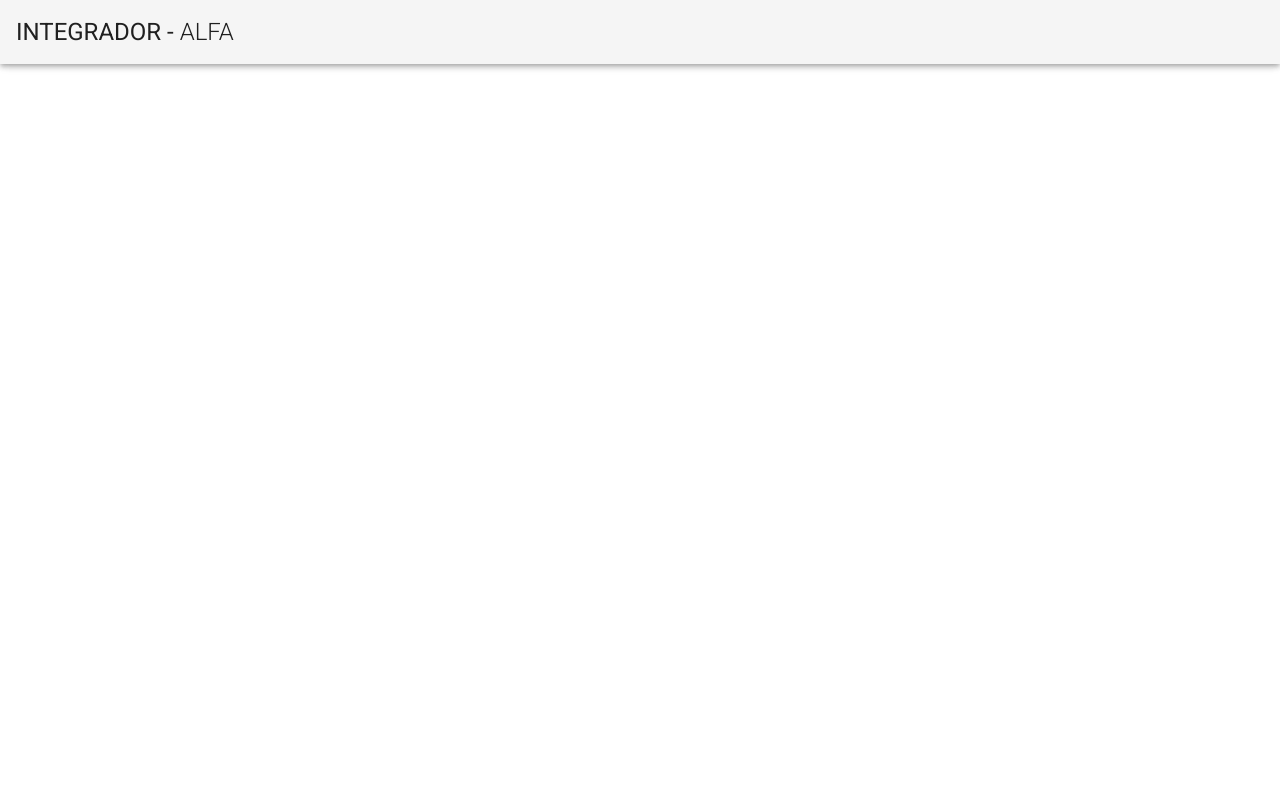
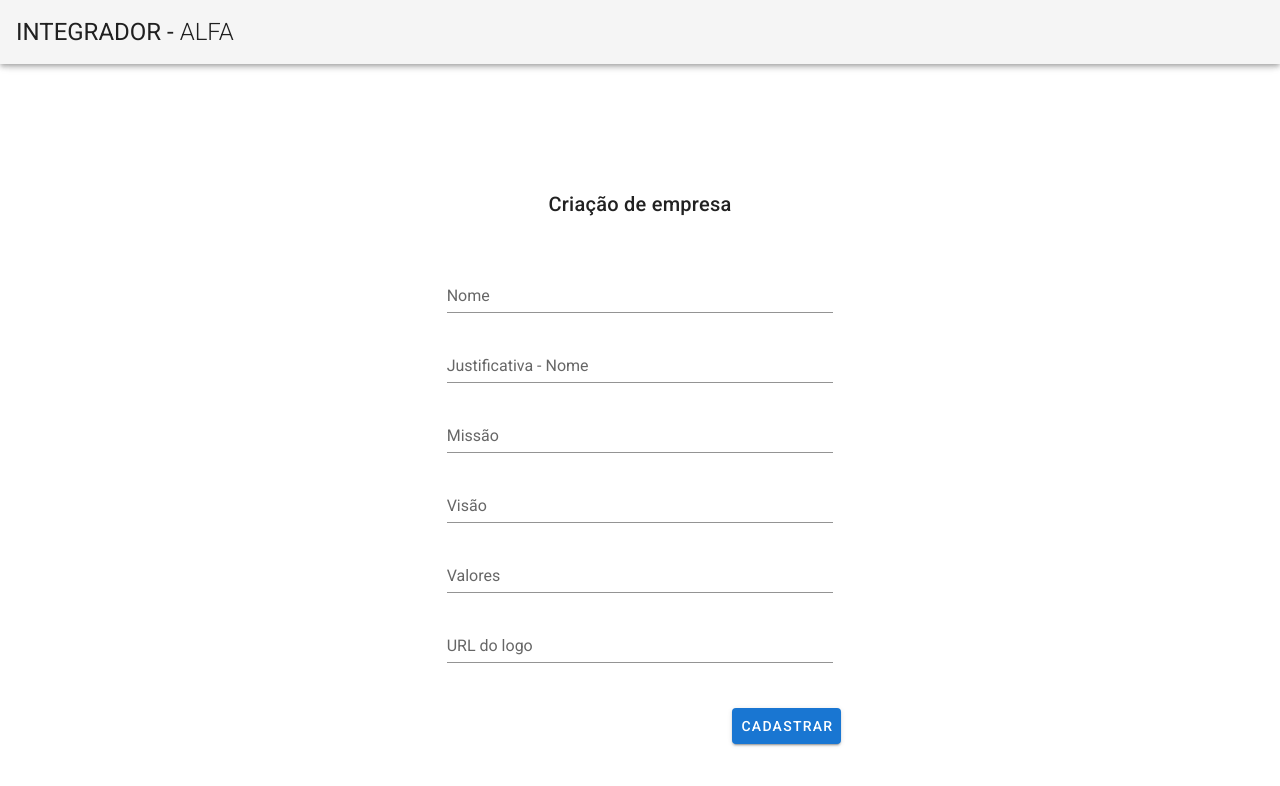
Before and after one commit to MatheusConstantino/frontend, a Vue app: page /companies/new in a window 1280 px wide. Shown: the top 786 px of the page. Built offline with nearby package versions, Linux system fonts and the light colour scheme.

Commit message:
Add new routes

```diff
--- a/src/router.js
+++ b/src/router.js
@@ -3,6 +3,8 @@ import Router from 'vue-router';
 import Home from './views/Home.vue';
 import Login from './views/Login.vue';
 import NewUser from './views/NewUser.vue';
+import NewCompany from './views/NewCompany.vue';
+import PasswordReset from './views/PasswordReset.vue';
 
 Vue.use(Router);
 
@@ -13,5 +15,7 @@ export default new Router({
     { path: '/', name: 'home', component: Home },
     { path: '/login', name: 'login', component: Login },
     { path: '/users/new', name: 'newUser', component: NewUser },
+    { path: '/companies/new', name: 'newCompany', component: NewCompany },
+    { path: '/reset-password', name: 'passwordReset', component: PasswordReset },
   ],
 });
--- a/src/views/Home.vue
+++ b/src/views/Home.vue
@@ -1,4 +1,28 @@
 <template>
   <div class="home">
+    <h1 class="title">{{this.companyName}}</h1>
+    <center>
+      <h3>saldo</h3>
+      <h3>armazem</h3>
+    </center>
   </div>
 </template>
+
+<script>
+export default {
+  data() {
+    return {
+      companyName: 'Empresa X',
+    };
+  },
+  methods: {
+    inserUser() {},
+  },
+};
+</script>
+
+<style>
+.title {
+  text-align: center;
+}
+</style>
--- /dev/null
+++ b/src/views/NewCompany.vue
@@ -0,0 +1,79 @@
+<template>
+  <div class="page">
+    <v-content>
+      <h1 class="title">Criação de empresa</h1>
+      <v-container fluid fill-height>
+        <v-layout align-center justify-center>
+          <v-flex xs12 sm8 md4>
+            <v-card-text>
+              <v-form>
+                <v-text-field
+                  v-model="name"
+                  label="Nome"
+                  type="text"
+                ></v-text-field>
+                <v-text-field
+                  v-model="justification"
+                  label="Justificativa - Nome"
+                  type="text"
+                ></v-text-field>
+                <v-text-field
+                  v-model="mission"
+                  label="Missão"
+                  type="text"
+                ></v-text-field>
+                <v-text-field
+                  v-model="vision"
+                  label="Visão"
+                  type="text"
+                ></v-text-field>
+                <v-text-field
+                  v-model="values"
+                  label="Valores"
+                  type="text"
+                ></v-text-field>
+                <v-text-field
+                  v-model="logoUrl"
+                  label="URL do logo"
+                  type="text"
+                ></v-text-field>
+              </v-form>
+            </v-card-text>
+            <v-card-actions>
+              <v-spacer></v-spacer>
+              <v-btn color="primary" @click="insertCompany">Cadastrar</v-btn>
+            </v-card-actions>
+          </v-flex>
+        </v-layout>
+      </v-container>
+    </v-content>
+  </div>
+</template>
+
+<script>
+export default {
+  data() {
+    return {
+      name: '',
+      justification: '',
+      mission: '',
+      vision: '',
+      values: '',
+      logoUrl: '',
+    };
+  },
+  methods: {
+    insertCompany() {},
+  },
+};
+</script>
+
+<style>
+.page {
+  margin-top: 60px;
+}
+
+.title {
+  text-align: center;
+}
+</style>
--- /dev/null
+++ b/src/views/PasswordReset.vue
@@ -0,0 +1,52 @@
+<template>
+  <div class="page">
+    <v-content>
+      <h1 class="title">Redefinir senha</h1>
+      <v-container fluid fill-height>
+        <v-layout align-center justify-center>
+          <v-flex xs12 sm8 md4>
+            <v-card-text>
+              <v-form>
+                <v-text-field
+                  v-model="password"
+                  label="Senha"
+                  type="password"
+                ></v-text-field>
+                <v-text-field
+                  v-model="passwordConfirmation"
+                  label="Confirmação de senha"
+                  type="password"
+                ></v-text-field>
+              </v-form>
+            </v-card-text>
+            <v-card-actions>
+              <v-spacer></v-spacer>
+              <v-btn color="primary" @click="resetPassword">Redefinir senha</v-btn>
+            </v-card-actions>
+          </v-flex>
+        </v-layout>
+      </v-container>
+    </v-content>
+  </div>
+</template>
+
+<script>
+export default {
+  data() {
+    return {
+      password: '',
+      passwordConfirmation: '',
+    };
+  },
+  methods: {
+    resetPassword() {
+    },
+  },
+};
+</script>
+
+<style>
+.title {
+  text-align: center;
+}
+</style>
```
